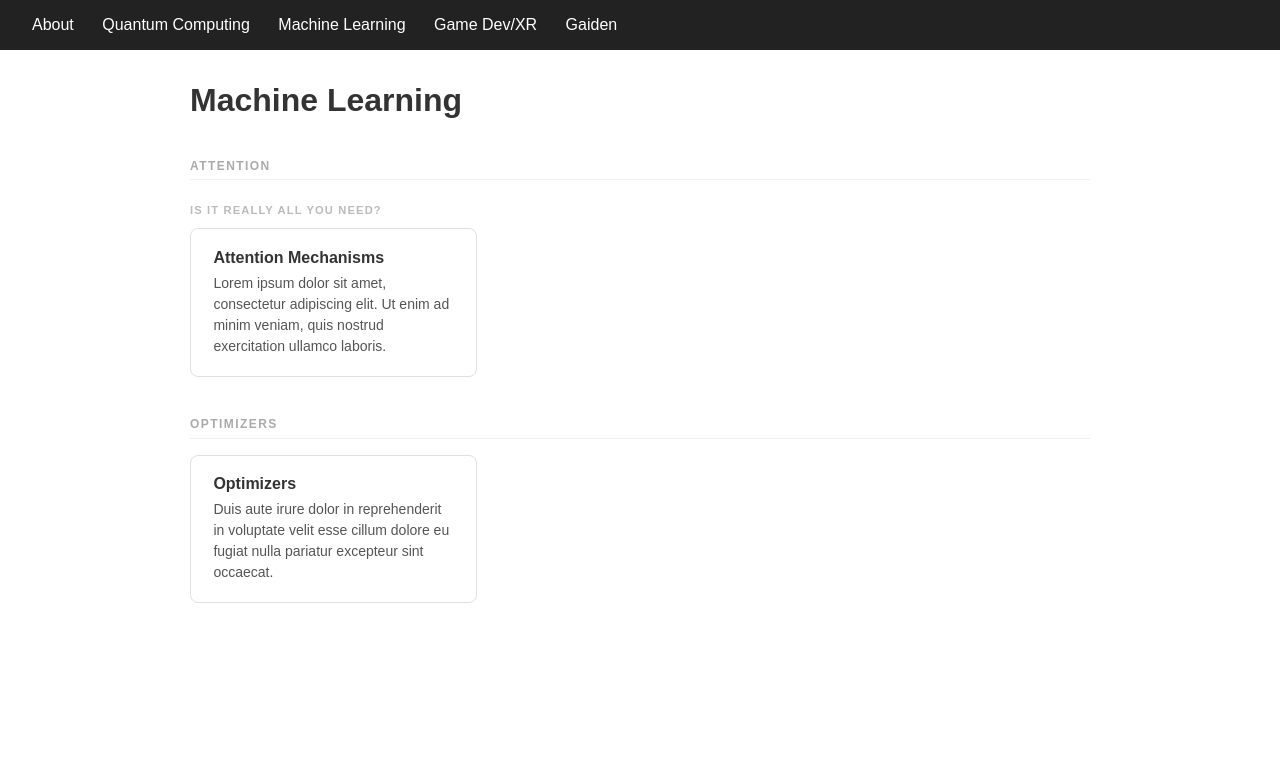
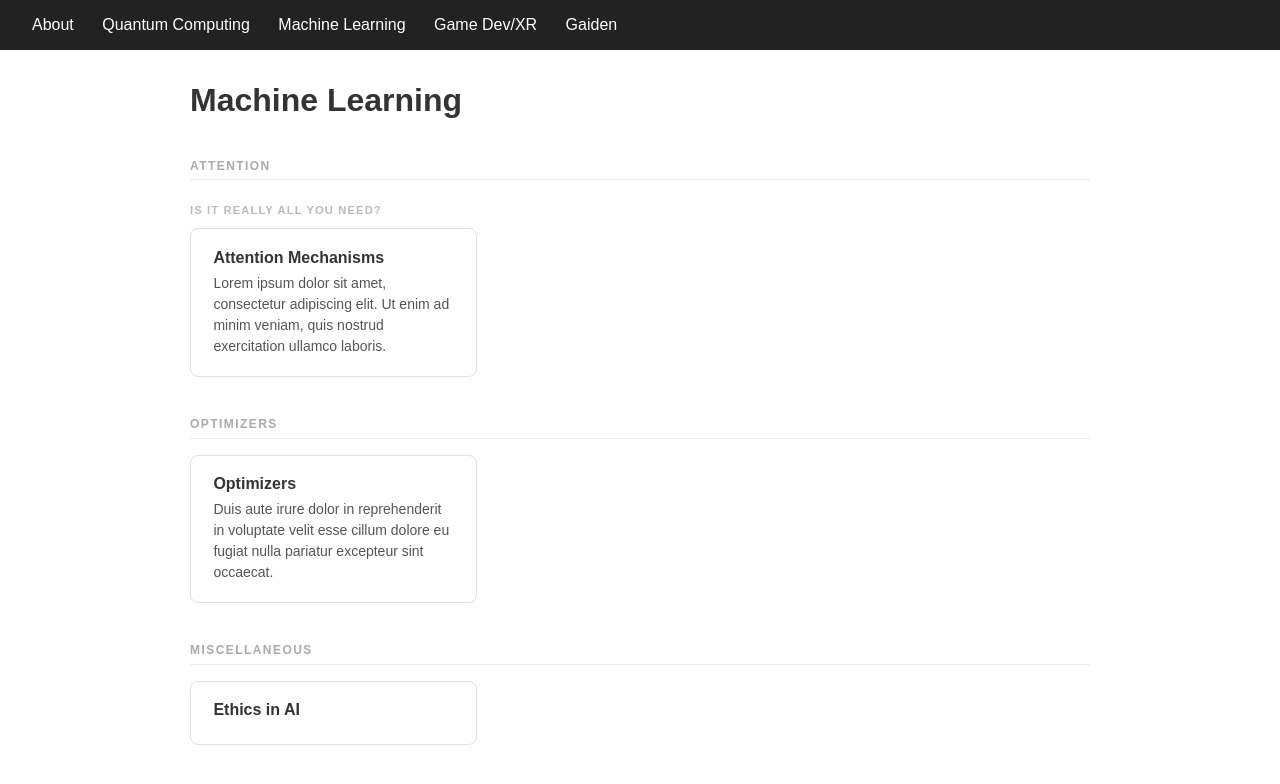
Before and after one commit to AAbhi256/AAbhi256.github.io, a Jekyll site: the page built from ml.md, in a window 1280 px wide. Shown: the top 784 px of the page. Built offline with Jekyll 4.4.1, drawn with Linux system fonts in a browser that asks for light colours.

Commit message:
ethics in AI

```diff
--- a/ml.md
+++ b/ml.md
@@ -61,3 +61,14 @@ title: Machine Learning
   </a>
 
 </div>
+
+<div class="section-header">Miscellaneous</div>
+
+<div class="writeup-grid">
+
+  <a class="writeup-card" href="/ml/ethics-in-ai">
+    <div class="wc-title">Ethics in AI</div>
+    <div class="wc-desc"></div>
+  </a>
+
+</div>
```
Also changed, not shown: ml/ethics-in-ai.md (added, +6 -0 lines).
